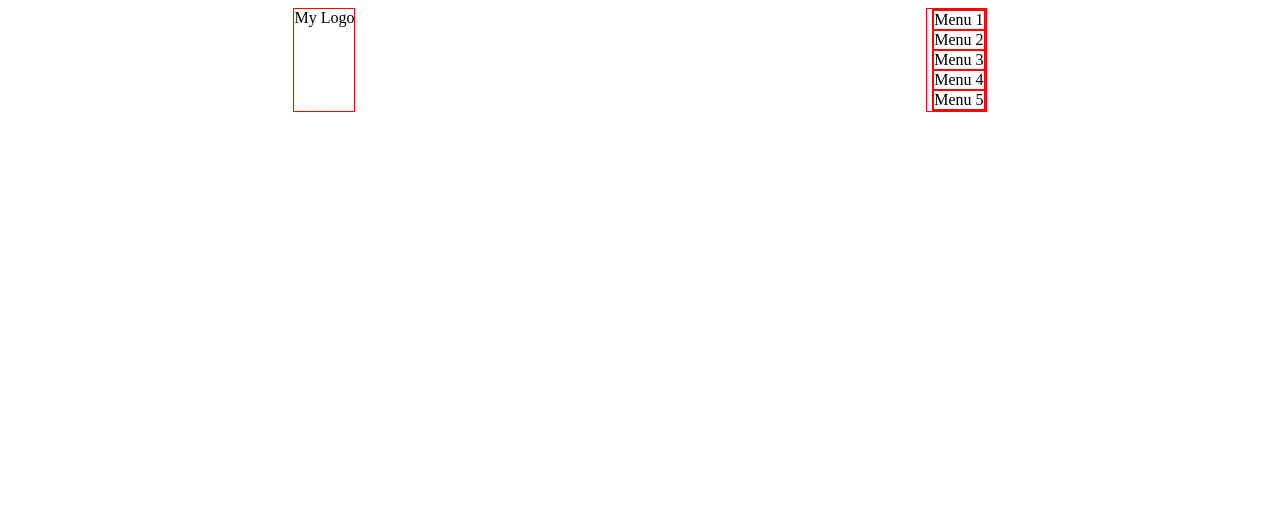
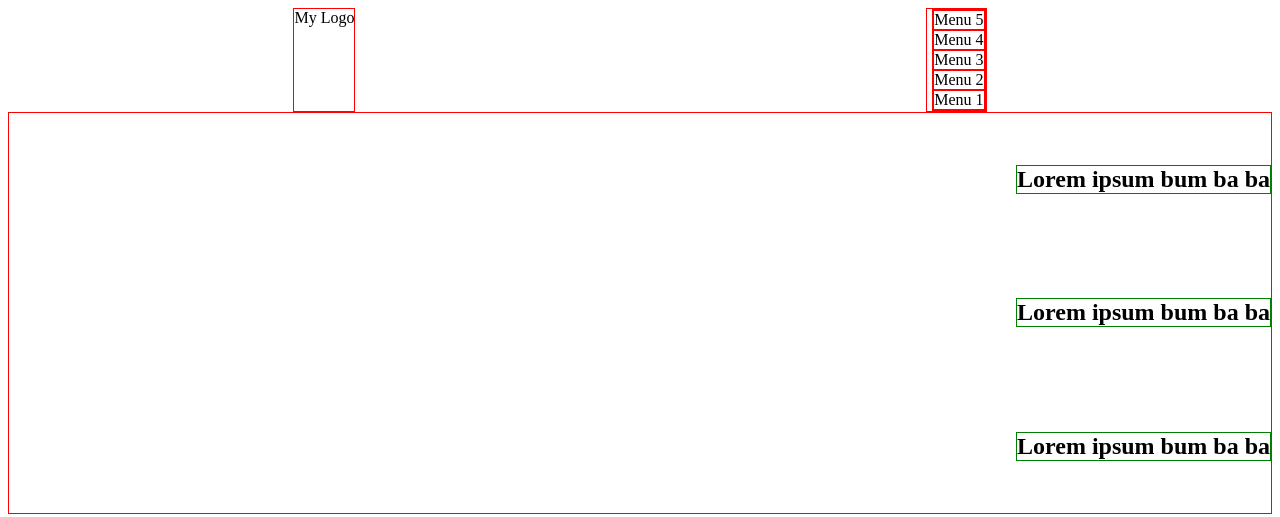
Before and after one commit to Valentine1/McLeod, a plain HTML site: page 01Basic/013LayoutWithFlexbox/01Container/index.html in a window 1280 px wide. Drawn offline with Linux system fonts and the light colour scheme.

Commit message:
Seection 14. Flex Layout. justify-content, align-items, align-content

```diff
--- a/01Basic/013LayoutWithFlexbox/01Container/index.html
+++ b/01Basic/013LayoutWithFlexbox/01Container/index.html
@@ -18,7 +18,14 @@
             <li>Menu 3</li>
             <li>Menu 4</li>
             <li>Menu 5</li>
-        </ul></div>
+        </ul>
+    </div>
+
 </header>
+<section>
+    <h1>Lorem ipsum bum ba ba</h1>
+    <h1>Lorem ipsum bum ba ba</h1>
+    <h1>Lorem ipsum bum ba ba</h1>
+</section>
 </body>
 </html>
--- a/01Basic/013LayoutWithFlexbox/01Container/main.css
+++ b/01Basic/013LayoutWithFlexbox/01Container/main.css
@@ -2,7 +2,7 @@ header{
     display: flex;
     flex-direction: row;
     flex-wrap: nowrap;
-    justify-content:space-around
+    justify-content: space-around;
 }
 div{
     border: red 1px solid;
@@ -12,6 +12,8 @@ ul{
     list-style: none;
 }
 ul{
+    display: flex;
+    flex-direction: column-reverse;
     border: red 1px solid;
     padding: 0px;
     margin: 0px 0px 0px 5px;
@@ -19,3 +21,15 @@ ul{
 li{
     border: red 1px solid;
 }
+section{
+    display: flex;
+    flex-direction:column;
+    align-items: flex-end;
+    justify-content: space-around;
+    height: 400px;
+    border: red 1px solid;
+}
+
+h1{
+    border: green 1px solid;
+}
```
